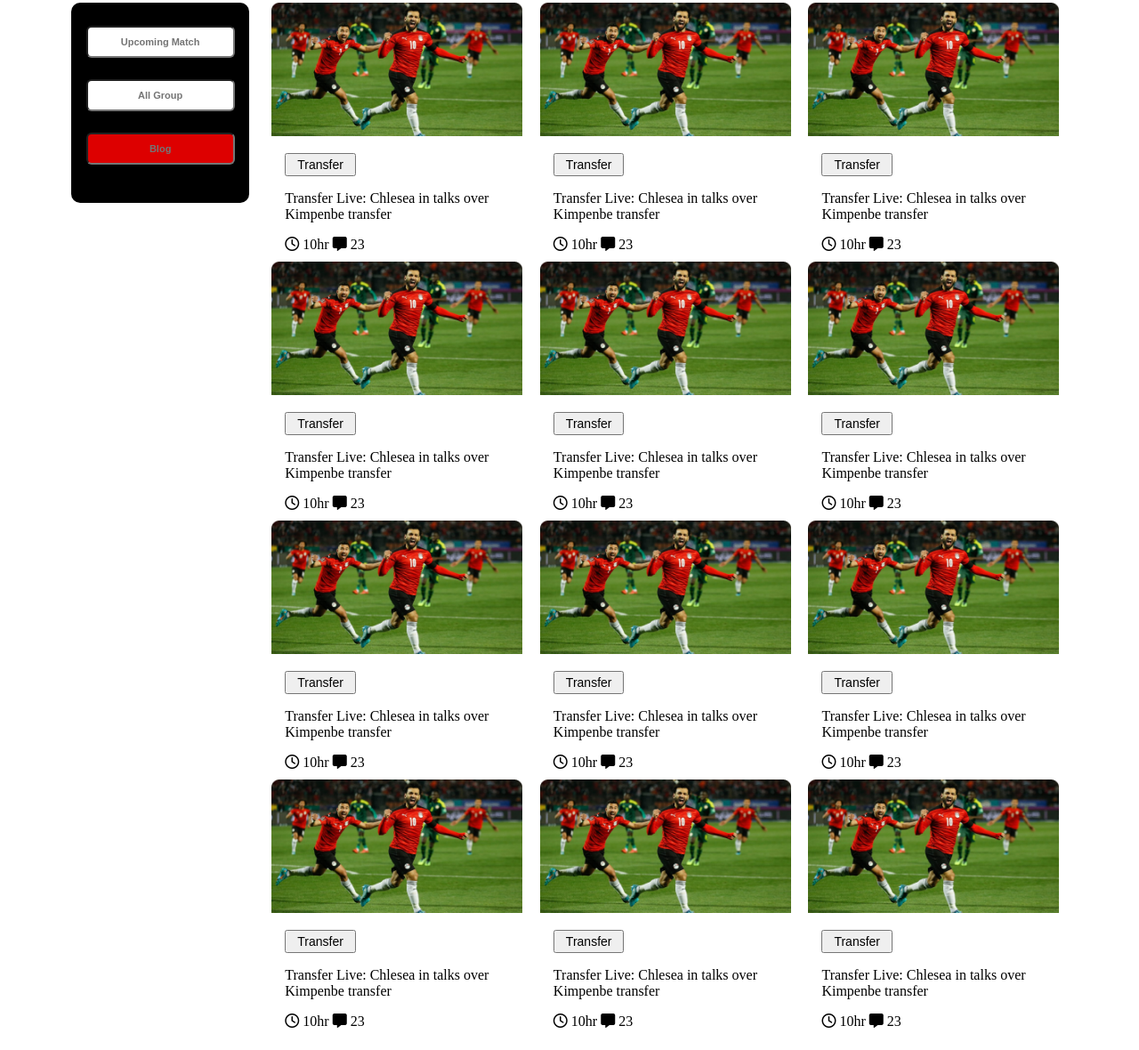
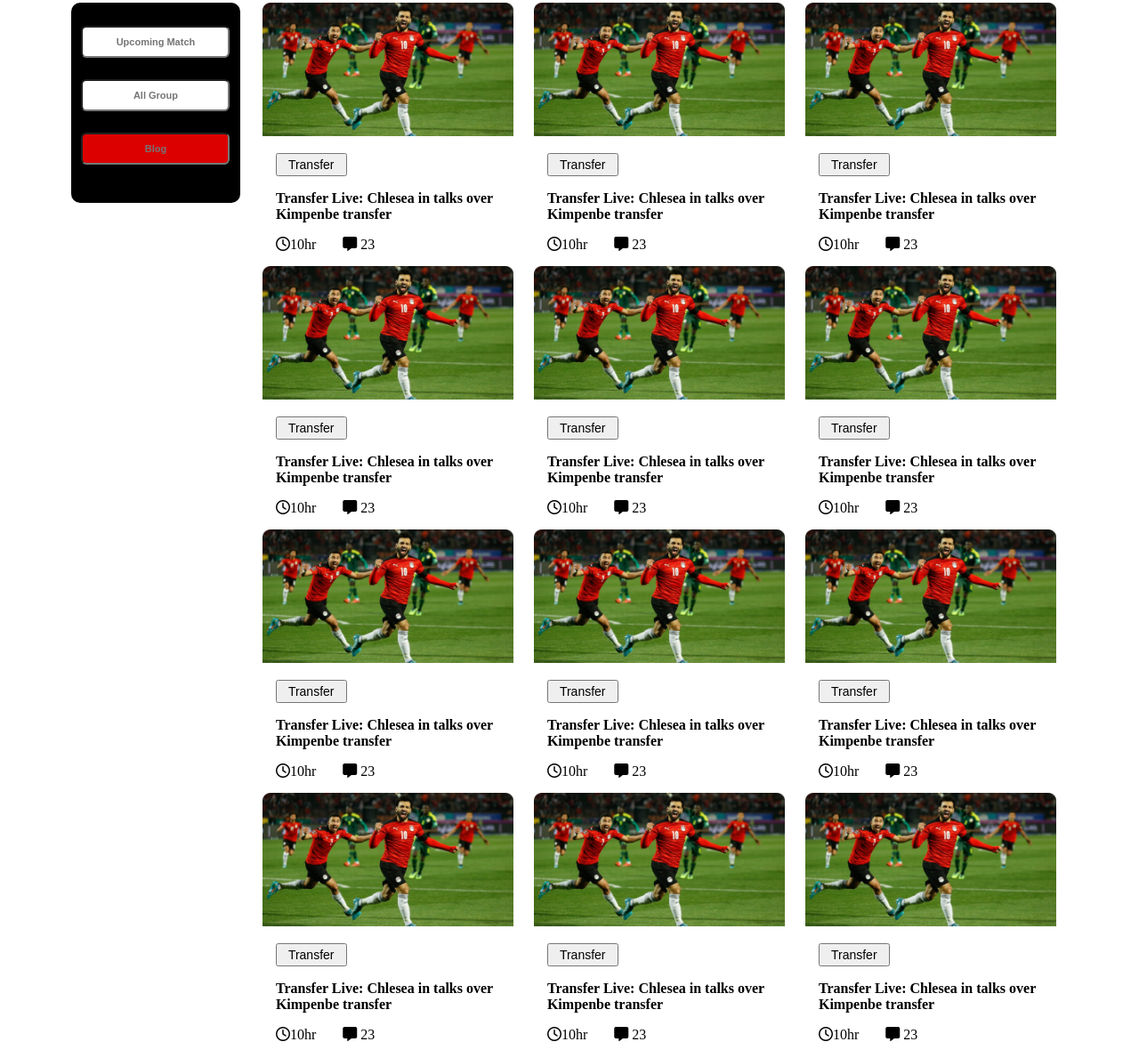
Before and after one commit to uh-shuvo/greatest-earth, a plain HTML site: page index.html in a window 1280 px wide. Shown: the part 726-1906 px from the top of the page at 89% size. Drawn offline with Linux system fonts and the light colour scheme.

Commit message:
new css added

```diff
--- a/index.html
+++ b/index.html
@@ -56,9 +56,11 @@
                                                 <button>Transfer</button>
                                                 <p class="feature-blog">Transfer Live: Chlesea in talks over Kimpenbe
                                                     transfer</p>
-                                                <div class="comment">
+                                                <div class="comment-section">
                                                     <i class="fa-regular fa-clock"></i> 10hr
+                                                    <div class="text">
                                                         <i class="fa-solid fa-message"></i> 23
+                                                    </div>
                                                 </div>
                                             </div>
                                         </div>
@@ -70,9 +72,11 @@
                                                 <button>Transfer</button>
                                                 <p class="feature-blog">Transfer Live: Chlesea in talks over Kimpenbe
                                                     transfer</p>
-                                                <div class="comment">
+                                                <div class="comment-section">
                                                     <i class="fa-regular fa-clock"></i> 10hr
+                                                    <div class="text">
                                                         <i class="fa-solid fa-message"></i> 23
+                                                    </div>
                                                 </div>
                                             </div>
                                         </div>
@@ -84,9 +88,11 @@
                                                 <button>Transfer</button>
                                                 <p class="feature-blog">Transfer Live: Chlesea in talks over Kimpenbe
                                                     transfer</p>
-                                                <div class="comment">
+                                                <div class="comment-section">
                                                     <i class="fa-regular fa-clock"></i> 10hr
+                                                    <div class="text">
                                                         <i class="fa-solid fa-message"></i> 23
+                                                    </div>
                                                 </div>
                                             </div>
                                         </div>
@@ -98,9 +104,11 @@
                                                 <button>Transfer</button>
                                                 <p class="feature-blog">Transfer Live: Chlesea in talks over Kimpenbe
                                                     transfer</p>
-                                                <div class="comment">
+                                                <div class="comment-section">
                                                     <i class="fa-regular fa-clock"></i> 10hr
+                                                    <div class="text">
                                                         <i class="fa-solid fa-message"></i> 23
+                                                    </div>
                                                 </div>
                                             </div>
                                         </div>
@@ -112,9 +120,11 @@
                                                 <button>Transfer</button>
                                                 <p class="feature-blog">Transfer Live: Chlesea in talks over Kimpenbe
                                                     transfer</p>
-                                                <div class="comment">
+                                                <div class="comment-section">
                                                     <i class="fa-regular fa-clock"></i> 10hr
+                                                    <div class="text">
                                                         <i class="fa-solid fa-message"></i> 23
+                                                    </div>
                                                 </div>
                                             </div>
                                         </div>
@@ -126,9 +136,11 @@
                                                 <button>Transfer</button>
                                                 <p class="feature-blog">Transfer Live: Chlesea in talks over Kimpenbe
                                                     transfer</p>
-                                                <div class="comment">
+                                                <div class="comment-section">
                                                     <i class="fa-regular fa-clock"></i> 10hr
+                                                    <div class="text">
                                                         <i class="fa-solid fa-message"></i> 23
+                                                    </div>
                                                 </div>
                                             </div>
                                         </div>
@@ -140,9 +152,11 @@
                                                 <button>Transfer</button>
                                                 <p class="feature-blog">Transfer Live: Chlesea in talks over Kimpenbe
                                                     transfer</p>
-                                                <div class="comment">
+                                                <div class="comment-section">
                                                     <i class="fa-regular fa-clock"></i> 10hr
+                                                    <div class="text">
                                                         <i class="fa-solid fa-message"></i> 23
+                                                    </div>
                                                 </div>
                                             </div>
                                         </div>
@@ -154,9 +168,11 @@
                                                 <button>Transfer</button>
                                                 <p class="feature-blog">Transfer Live: Chlesea in talks over Kimpenbe
                                                     transfer</p>
-                                                <div class="comment">
+                                                <div class="comment-section">
                                                     <i class="fa-regular fa-clock"></i> 10hr
+                                                    <div class="text">
                                                         <i class="fa-solid fa-message"></i> 23
+                                                    </div>
                                                 </div>
                                             </div>
                                         </div>
@@ -168,9 +184,11 @@
                                                 <button>Transfer</button>
                                                 <p class="feature-blog">Transfer Live: Chlesea in talks over Kimpenbe
                                                     transfer</p>
-                                                <div class="comment">
+                                                <div class="comment-section">
                                                     <i class="fa-regular fa-clock"></i> 10hr
+                                                    <div class="text">
                                                         <i class="fa-solid fa-message"></i> 23
+                                                    </div>
                                                 </div>
                                             </div>
                                         </div>
@@ -182,9 +200,11 @@
                                                 <button>Transfer</button>
                                                 <p class="feature-blog">Transfer Live: Chlesea in talks over Kimpenbe
                                                     transfer</p>
-                                                <div class="comment">
+                                                <div class="comment-section">
                                                     <i class="fa-regular fa-clock"></i> 10hr
+                                                    <div class="text">
                                                         <i class="fa-solid fa-message"></i> 23
+                                                    </div>
                                                 </div>
                                             </div>
                                         </div>
@@ -196,9 +216,11 @@
                                                 <button>Transfer</button>
                                                 <p class="feature-blog">Transfer Live: Chlesea in talks over Kimpenbe
                                                     transfer</p>
-                                                <div class="comment">
+                                                <div class="comment-section">
                                                     <i class="fa-regular fa-clock"></i> 10hr
+                                                    <div class="text">
                                                         <i class="fa-solid fa-message"></i> 23
+                                                    </div>
                                                 </div>
                                             </div>
                                         </div>
@@ -210,9 +232,11 @@
                                                 <button>Transfer</button>
                                                 <p class="feature-blog">Transfer Live: Chlesea in talks over Kimpenbe
                                                     transfer</p>
-                                                <div class="comment">
+                                                <div class="comment-section">
                                                     <i class="fa-regular fa-clock"></i> 10hr
+                                                    <div class="text">
                                                         <i class="fa-solid fa-message"></i> 23
+                                                    </div>
                                                 </div>
                                             </div>
                                         </div>
--- a/style.css
+++ b/style.css
@@ -105,7 +105,7 @@ input {
     display: grid;
     grid-template-columns: repeat(3, 1fr);
     grid-column-gap: 10px;
-    grid-row-gap: 10px;
+    grid-row-gap: 15px;
 }
 
 .feature {
@@ -127,3 +127,16 @@ button {
     font-size: 14px;
     font-weight: 400;
 }
+
+.feature-blog {
+    font-size: 16px;
+    font-weight: 600;
+}
+
+.comment-section {
+    display: flex;
+}
+
+.text {
+    margin-left: 30px;
+}
```
Lines whose indentation alone changed are shown as unchanged.
